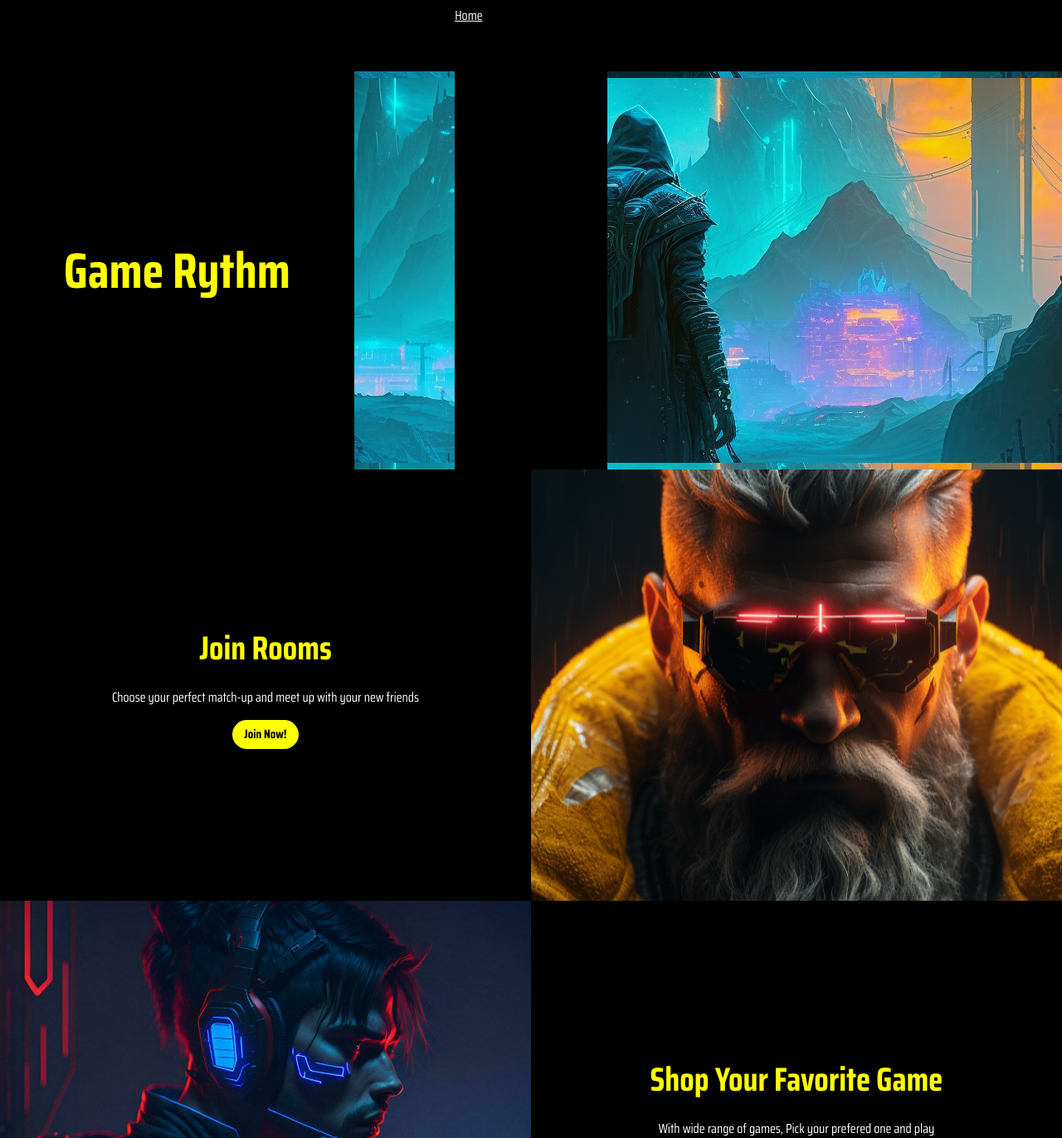
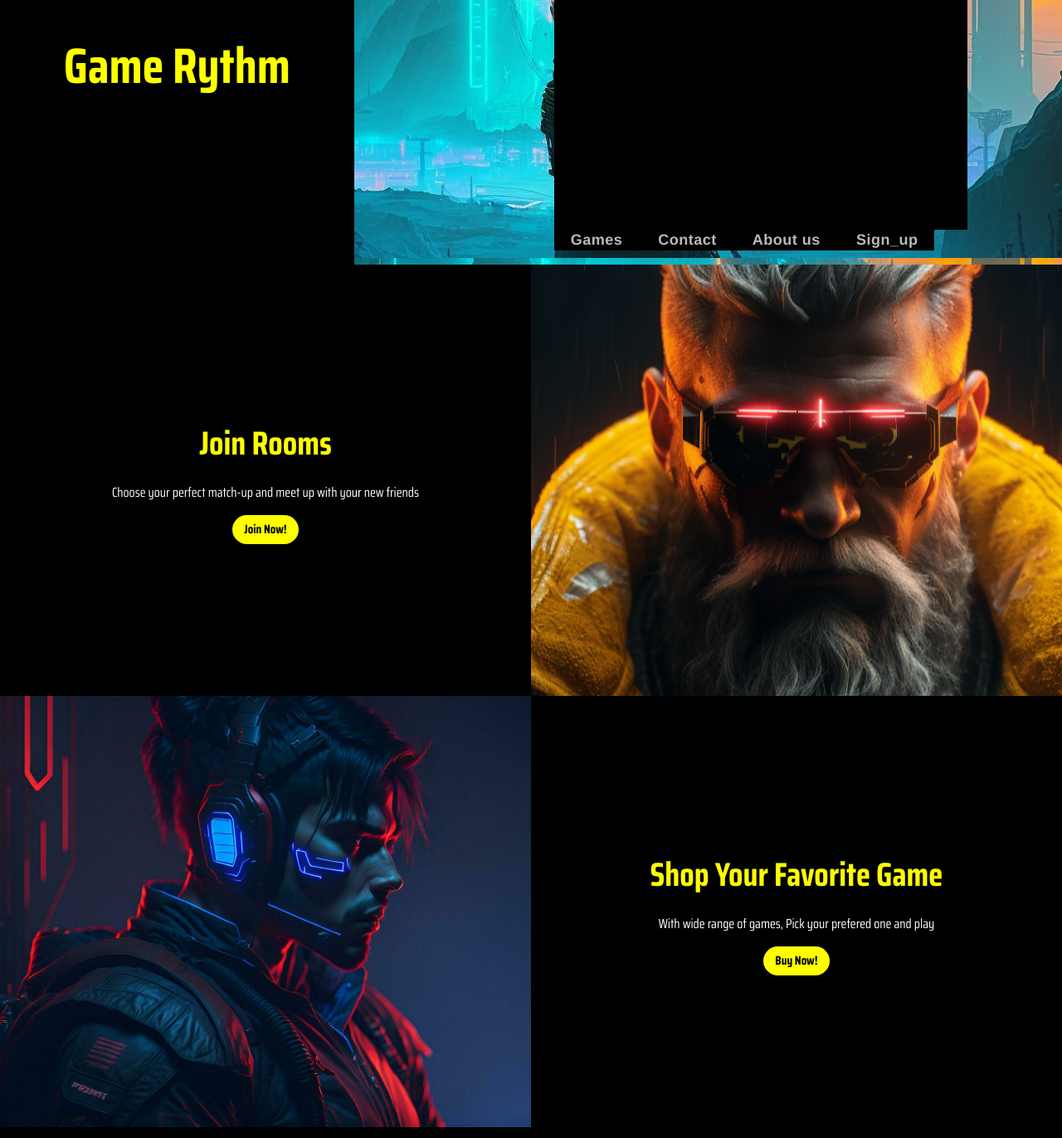
Before and after one commit to Omarashraf-0-0/Game_Rythm, a PHP site: page / in a window 1280 px wide. Shown: the part 301-1673 px from the top of the page at 83% size. Run offline with PHP 8.4, Linux system fonts and the light colour scheme.

Commit message:
Update style.css

```diff
--- a/style.css
+++ b/style.css
@@ -19,27 +19,50 @@ h1 {
 }
 
 /* Navigation */
-
-.nav {
-    height: 10vh;
-    background-color: var(--black-color);
-    color: var(--white-color);
+/* The begin of the Navbar --------------------------------------*/
+header{
     display: flex;
-    justify-content: space-around;
+    justify-content: space-between;
+    align-items: center;
+    padding: 20px 12%;
+    background-color: black;
+    height: 100px;
 }
-
-.navLogo {
-    margin: 5px
+.pagelogo{
+    width: 100px;
+    height: 100px;
 }
-
-.navRight {
-    margin: 20px
+.nav{
+    display: flex;
+    justify-content: space-between;
 }
-
-.navRight span {
-    margin: 10px;
+.nav a{
+    color: rgba(255, 255, 255, 0.73);
+    text-decoration: none;
+    position: relative;
+    letter-spacing: 0.5px;
+    padding: 0 20px;
+    font-size: large;
+    font-weight: bold;
+    font-family: 'Franklin Gothic Medium', 'Arial Narrow', Arial, sans-serif;
 }
-
+.nav a::after{
+    content: '';
+    position: absolute;
+    background-color: #ffee10;
+    height: 3px;
+    width: 0;
+    left: 0;
+    bottom: -10px;
+    transition: 0.9s;
+}
+.nav a:hover:after{
+    width: 100%;
+}
+.nav a:hover{
+    color: #ffee10;
+}
+/* The end of the Navbar--------------------------------- */
 /* End of Navigation */
 
 /* Main */
```
